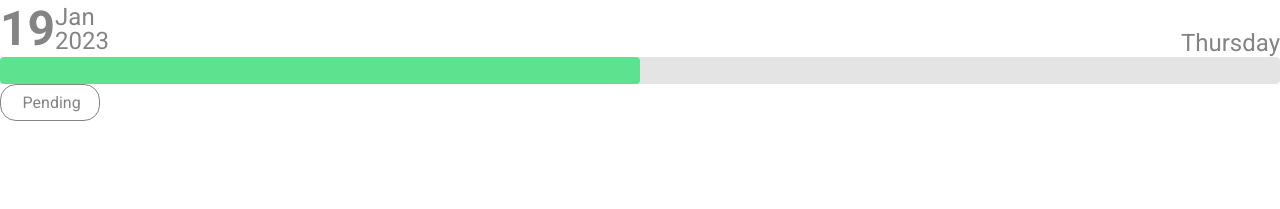
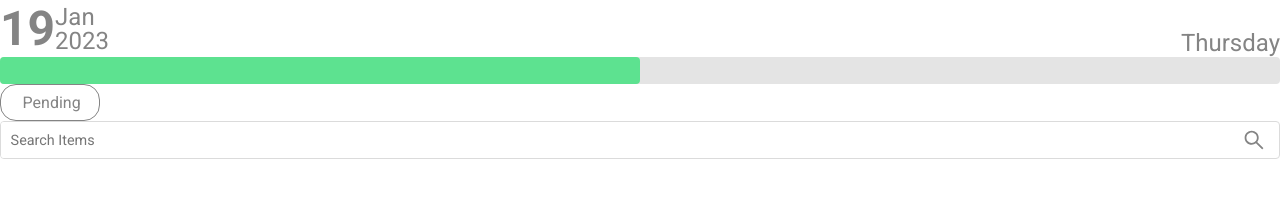
Before and after one commit to sizebay/frontend-challenge, a React (Vite) app: page / in a window 1280 px wide. Shown: the top 209 px of the page. Built offline with nearby package versions, Linux system fonts and the light colour scheme.

Commit message:
feat: create and styling the inputbox

```diff
--- /dev/null
+++ b/src/components/Inputbox/index.tsx
@@ -0,0 +1,29 @@
+import { ReactNode } from 'react';
+import { Container, Icon, Input } from './style';
+
+interface SearchboxProps {
+  text: string
+  bold?: boolean
+  icon?: ReactNode
+  iconBg?: boolean
+  iconColor?: string
+}
+
+function Searchbox({text, icon, iconColor, iconBg, bold}: SearchboxProps) {
+  return (
+    <Container>
+      <Input placeholder={text} bold={bold}/>
+      {icon && (
+        <Icon
+          iconColor={iconColor}
+          iconBg={iconBg}
+          data-testid="inputbox-icon"
+        >
+          {icon}
+        </Icon>
+      )}
+    </Container>
+  );
+}
+
+export default Searchbox;
--- /dev/null
+++ b/src/components/Inputbox/style.ts
@@ -0,0 +1,42 @@
+import styled from 'styled-components';
+
+
+export const Container = styled.div`
+  display: grid;
+  grid-template-columns: 9fr 50px;
+
+  color: #848484;
+  font-size: 0.8rem;
+  border-radius: 0.25rem;
+  border: 1px solid #DBDBDB;
+  overflow: hidden;
+`;
+
+
+interface InputProps {
+  bold?: boolean
+}
+
+export const Input  = styled.input<InputProps>`
+  padding: 0.6rem;
+  border: none;
+
+  color: #848484;
+  font-weight: ${({bold}) => bold ? 700 : 500};
+  font-size: 0.9rem;
+`;
+
+interface IconProps {
+  iconBg?: boolean
+  iconColor?: string
+}
+
+export const Icon = styled.button<IconProps>`
+  display: flex;
+  background-color: ${({iconBg}) => iconBg ? '#4DA6B3' : 'transparent'};
+  align-items: center;
+  justify-content: center;
+  font-size: 1.5rem;
+  color: ${({iconColor}) => iconColor ? iconColor : '#848484'};
+  border: none;
+`;
--- a/src/index.css
+++ b/src/index.css
@@ -2,4 +2,5 @@
   padding: 0;
   margin: 0;
   box-sizing: border-box;
+  font-family: "Roboto", sans-serif;
 }
--- a/src/pages/Home.tsx
+++ b/src/pages/Home.tsx
@@ -1,6 +1,8 @@
 import Checkbox from '../components/Checkbox';
 import Header from '../components/Header';
 import ProgressBar from '../components/ProgressBar';
+import Inputbox from '../components/Inputbox';
+import { AiOutlineSearch } from 'react-icons/ai';
 
 function Home() {
   return (
@@ -8,6 +10,10 @@ function Home() {
       <Header />
       <ProgressBar allTasks={100} completedTasks={50}/>
       <Checkbox text='Pending' width='large'/>
+      <Inputbox
+        text='Search Items'
+        icon={<AiOutlineSearch />}
+      />
     </>
   );
 }
```
